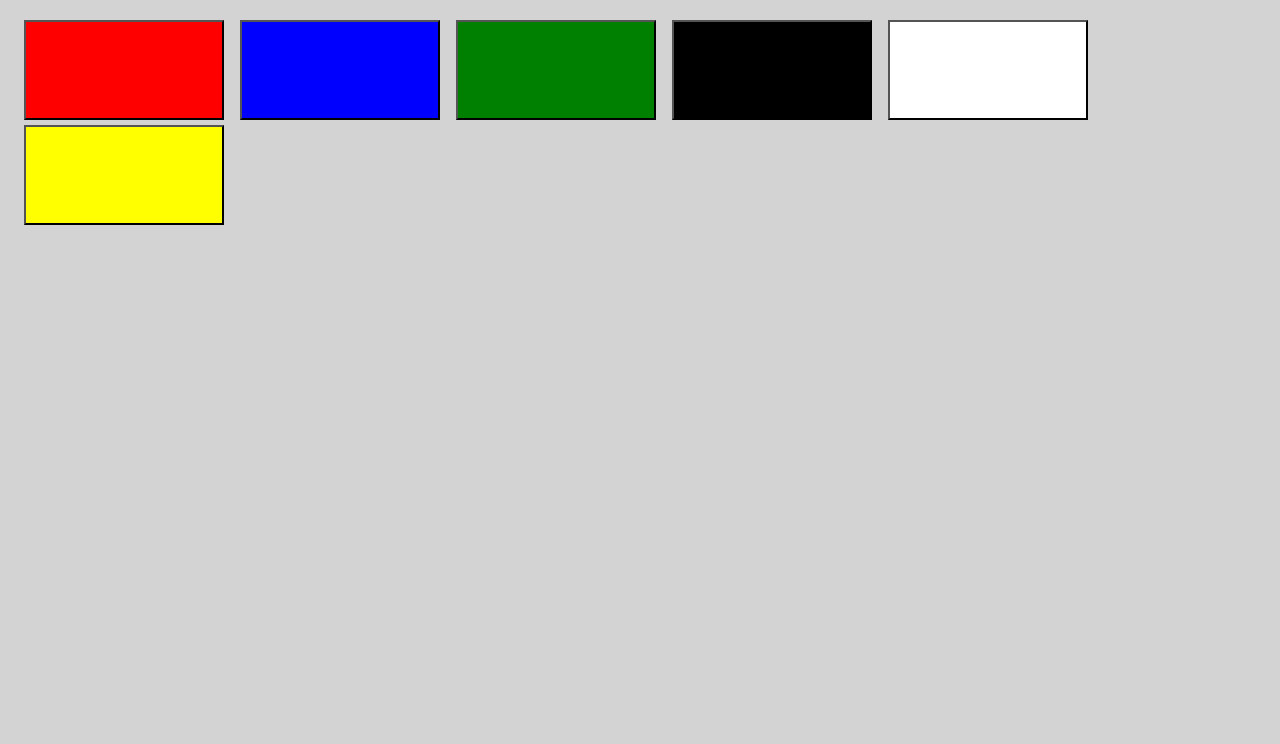
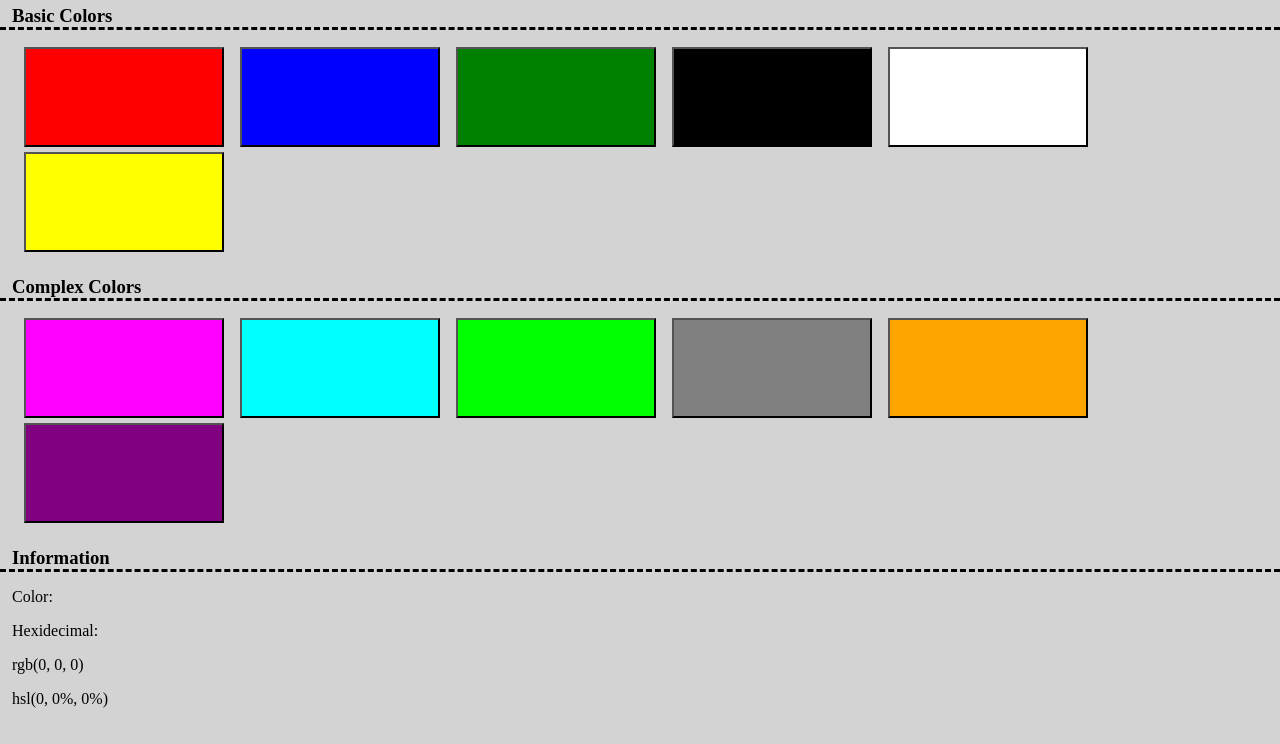
Before and after one commit to braedenpainter/ColorPicker, a plain HTML site: page index.html in a window 1280 px wide. Shown: the part 56-800 px from the top of the page. Drawn offline with Linux system fonts and the light colour scheme.

Commit message:
Modified Files

```diff
--- a/index.html
+++ b/index.html
@@ -2,20 +2,36 @@
 <html>
     <head>
         <title>Color Picker</title>
+        <script src="scripts/MyFunctions.js"></script>
         <link type="text/css" rel="stylesheet" href="styles/stylesheet.css">
-        <script type="text/javascript" src="scripts/Functions.js"></script>
     </head>
 
     <body>
         <h1>Pick A Color</h1>
         <h3>Basic Colors</h3>
         <div class="basicColors">
-            <input type="button" style="background-color: red;" onclick="clickRed()">
-            <input type="button" style="background-color: blue;" onclick="clickBlue()">
-            <input type="button" style="background-color: green;" onclick="clickGreen()">
-            <input type="button" style="background-color: black;" onclick="clickBlack()">
-            <input type="button" style="background-color: white;" onclick="clickWhite()">
-            <input type="button" style="background-color: yellow;" onclick="clickYellow()">
+            <input type="button" style="background-color: red;" onclick="clickRed()" />
+            <input type="button" style="background-color: blue;" onclick="clickBlue()" />
+            <input type="button" style="background-color: green;" onclick="clickGreen()" />
+            <input type="button" style="background-color: black;" onclick="clickBlack()" />
+            <input type="button" style="background-color: white;" onclick="clickWhite()" />
+            <input type="button" style="background-color: yellow;" onclick="clickYellow()" />
         </div>
+
+        <h3>Complex Colors</h3>
+        <div class="complexColors">
+            <input type="button" style="background-color: magenta;" onclick="clickMagenta()" />
+            <input type="button" style="background-color: aqua;" onclick="clickAqua()" />
+            <input type="button" style="background-color: lime;" onclick="clickLime()" />
+            <input type="button" style="background-color: Gray;" onclick="clickGray()" />
+            <input type="button" style="background-color: orange;" onclick="clickOrange()" />
+            <input type="button" style="background-color: purple;" onclick="clickPurple()" />
+        </div>
+
+        <h3>Information</h3>
+        <div class="color"><p id="color">Color: </p></div>
+        <div class="hex"><p id="hex">Hexidecimal: </p></div>
+        <div class="rgb"><p id="rgb">rgb(0, 0, 0)</p></div>
+        <div class="hsl"><p id="hsl">hsl(0, 0%, 0%)</p></div>
     </body>
 </html>
--- a/styles/stylesheet.css
+++ b/styles/stylesheet.css
@@ -2,21 +2,23 @@ body, h3, h1 {
     margin: 0;
     padding: 0;
     border: 0;
-    color: white;
 }
 
 body {
-    background-image: url("/images/Convers.png") ;
-    background-size: cover;
-    background-repeat: no-repeat;
-    background-position: center;
     background-color: lightgray;
 }
 
 div {
     margin: 12px 0 0 12px;
 }
-.basicColors input {
+
+h3 {
+    margin-top: 24px;
+    Padding-left: 12px;
+    border-bottom: dashed;
+}
+
+input {
     width: 200px;
     height: 100px;
     margin-left: 12px;
```
